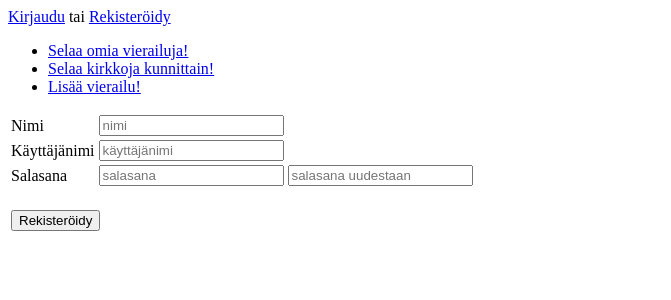
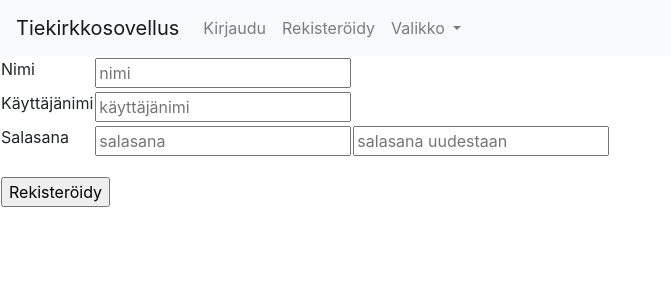
Before and after one commit to elmanevala/tiekirkkoSovellus, a Flask app: page /auth/registration in a window 1280 px wide. Shown: the top 300 px of the page, without its empty margins (0-671 px from the left). Run offline with Flask 2, Linux system fonts and the light colour scheme; some libraries are stand-ins or nearby versions.

Commit message:
Ulkomuodon viilausta

```diff
--- a/application/templates/layout.html
+++ b/application/templates/layout.html
@@ -4,28 +4,74 @@
 <head>
   <meta charset="utf-8">
   <title>Tiekirkkosovellus</title>
+  <link rel="stylesheet" href="https://maxcdn.bootstrapcdn.com/bootstrap/4.0.0/css/bootstrap.min.css"
+    integrity="sha384-Gn5384xqQ1aoWXA+058RXPxPg6fy4IWvTNh0E263XmFcJlSAwiGgFAW/dAiS6JXm" crossorigin="anonymous">
 </head>
 
 <body>
-  {% if current_user.is_authenticated %}
-  <p>
-    Kirjautunut nimellä {{ current_user.name }}. <a href="{{ url_for('auth_logout') }}">Kirjaudu ulos</a>
-  </p>
-  {% else %}
-  <a href="{{ url_for('auth_login') }}">Kirjaudu</a> tai <a href="{{ url_for('auth_register') }}">Rekisteröidy</a>
-  {% endif %}
 
-  <ul>
-    <li><a href="{{ url_for('visits_index') }}">Selaa omia vierailuja!</a></li>
-    <li><a href="{{ url_for('towns_index') }}">Selaa kirkkoja kunnittain!</a></li>
-    <li><a href="{{ url_for('visits_form') }}">Lisää vierailu!</a></li>
-  </ul>
+
+
+  <nav class="navbar navbar-expand-lg navbar-light bg-light">
+    <a class="navbar-brand" href="#">Tiekirkkosovellus</a>
+    <button class="navbar-toggler" type="button" data-toggle="collapse" data-target="#navbarSupportedContent"
+      aria-controls="navbarSupportedContent" aria-expanded="false" aria-label="Toggle navigation">
+      <span class="navbar-toggler-icon"></span>
+    </button>
+
+    <div class="collapse navbar-collapse" id="navbarSupportedContent">
+      <ul class="navbar-nav mr-auto">
+        {% if current_user.is_authenticated %}
+        <li class="nav-item">
+          <a class="nav-link" href="{{ url_for('auth_logout') }}">Kirjaudu ulos</a>
+        </li>
+        {% else %}
+        <li class="nav-item">
+          <a class="nav-link" href="{{ url_for('auth_login') }}">Kirjaudu</a>
+        </li>
+        <li class="nav-item">
+          <a class="nav-link" href="{{ url_for('auth_register') }}">Rekisteröidy</a>
+        </li>
+        {% endif %}
+
+        <li class="nav-item dropdown">
+          <a class="nav-link dropdown-toggle" href="#" id="navbarDropdown" role="button" data-toggle="dropdown"
+            aria-haspopup="true" aria-expanded="false">
+            Valikko
+          </a>
+          <div class="dropdown-menu" aria-labelledby="navbarDropdown">
+            <a class="dropdown-item" href="{{ url_for('visits_index') }}">Selaa omia vierailuja</a>
+            <a class="dropdown-item" href="{{ url_for('towns_index') }}">Selaa kirkkoja kunnittain</a>
+            <a class="dropdown-item" href="{{ url_for('visits_form') }}">Lisää uusi vierailu</a>
+          </div>
+        </li>
+
+        {% if current_user.is_authenticated %}
+        <li class="nav-item">
+          <a class="nav-link disabled" href="#">Hei, {{ current_user.name }}!</a>
+        </li>
+        {% endif %}
+
+      </ul>
+    </div>
+  </nav>
+
 
   {% block body %}
   <p>
     Content.
   </p>
   {% endblock %}
+
+  <script src="https://code.jquery.com/jquery-3.2.1.slim.min.js"
+    integrity="sha384-KJ3o2DKtIkvYIK3UENzmM7KCkRr/rE9/Qpg6aAZGJwFDMVNA/GpGFF93hXpG5KkN"
+    crossorigin="anonymous"></script>
+  <script src="https://cdnjs.cloudflare.com/ajax/libs/popper.js/1.12.9/umd/popper.min.js"
+    integrity="sha384-ApNbgh9B+Y1QKtv3Rn7W3mgPxhU9K/ScQsAP7hUibX39j7fakFPskvXusvfa0b4Q"
+    crossorigin="anonymous"></script>
+  <script src="https://maxcdn.bootstrapcdn.com/bootstrap/4.0.0/js/bootstrap.min.js"
+    integrity="sha384-JZR6Spejh4U02d8jOt6vLEHfe/JQGiRRSQQxSfFWpi1MquVdAyjUar5+76PVCmYl"
+    crossorigin="anonymous"></script>
 </body>
 
 </html>
```
